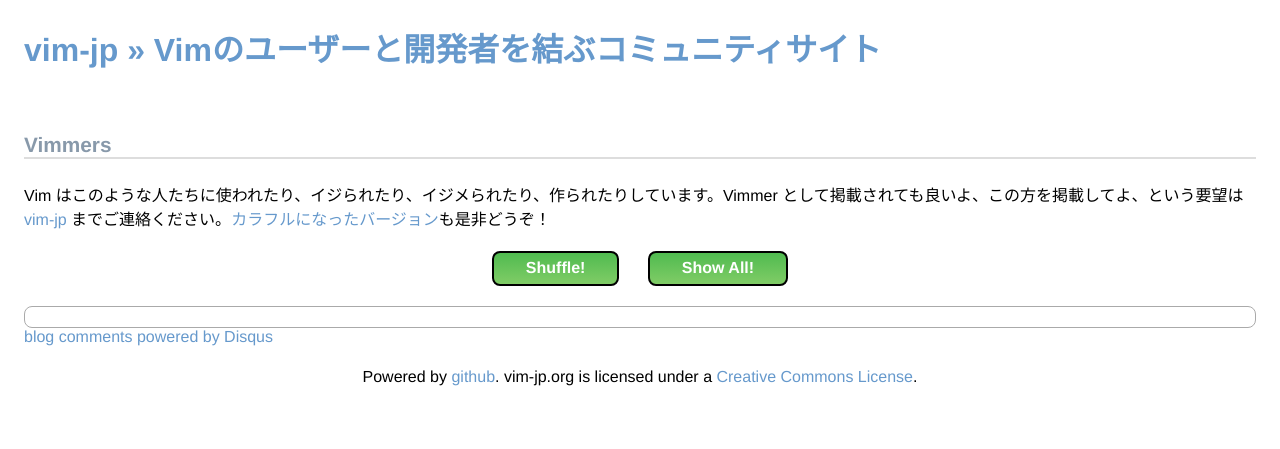
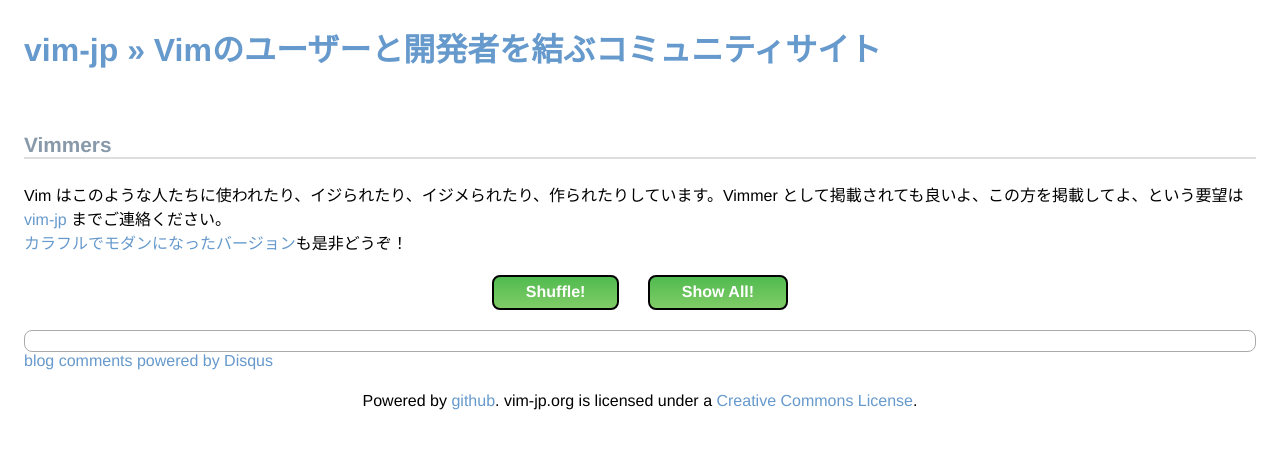
Before and after one commit to vim-jp/vim-jp.github.io, a Jekyll site: the page built from vimmers/index.html, in a window 1280 px wide. Shown: the top 449 px of the page. Built offline with Jekyll 4.4.1, drawn with Linux system fonts in a browser that asks for light colours; nearby versions of some CDN libraries; Markdown is read by kramdown in place of the engine named in the settings; comment, search, counter and statistics services are not loaded.

Commit message:
make vimmers2 higher priority

```diff
--- a/_layouts/default.html
+++ b/_layouts/default.html
@@ -104,7 +104,7 @@
 					<dt><a href="http://github.com/vim-jp/issues/issues">Issues</a></dt>
 					<dd>日本語で問題報告できるITS(Issue Tracker System)。</dd>
 					<dt><a href="/links.html">リンク集</a></dt>
-					<dd>もっとVimの情報をゲットしよう! <a href="/vimmers/">Vimmers</a> (<a href="/vimmers2">カラフル版</a>)を見てみよう!</dd>
+					<dd>もっとVimの情報をゲットしよう! <a href="/vimmers2/">Vimmers2</a> (<a href="/vimmers/">旧版</a>)を見てみよう!</dd>
 				</dl>
 			</div>
 			<div id="link" class="linkList">
--- a/vimmers/index.html
+++ b/vimmers/index.html
@@ -7,7 +7,8 @@
 <h2><a href="{{ post.url }}">{{ page.title }}</a></h2>
 
 <p>
-Vim はこのような人たちに使われたり、イジられたり、イジメられたり、作られたりしています。Vimmer として掲載されても良いよ、この方を掲載してよ、という要望は <a href="https://github.com/vim-jp/vim-jp.github.com/issues/79">vim-jp</a> までご連絡ください。<a href="/vimmers2/">カラフルになったバージョン</a>も是非どうぞ！
+Vim はこのような人たちに使われたり、イジられたり、イジメられたり、作られたりしています。Vimmer として掲載されても良いよ、この方を掲載してよ、という要望は <a href="https://github.com/vim-jp/vim-jp.github.com/issues/79">vim-jp</a> までご連絡ください。<br />
+<a href="/vimmers2/">カラフルでモダンになったバージョン</a>も是非どうぞ！
 </p>
 
 <ul class="vimmers-controls">
```
